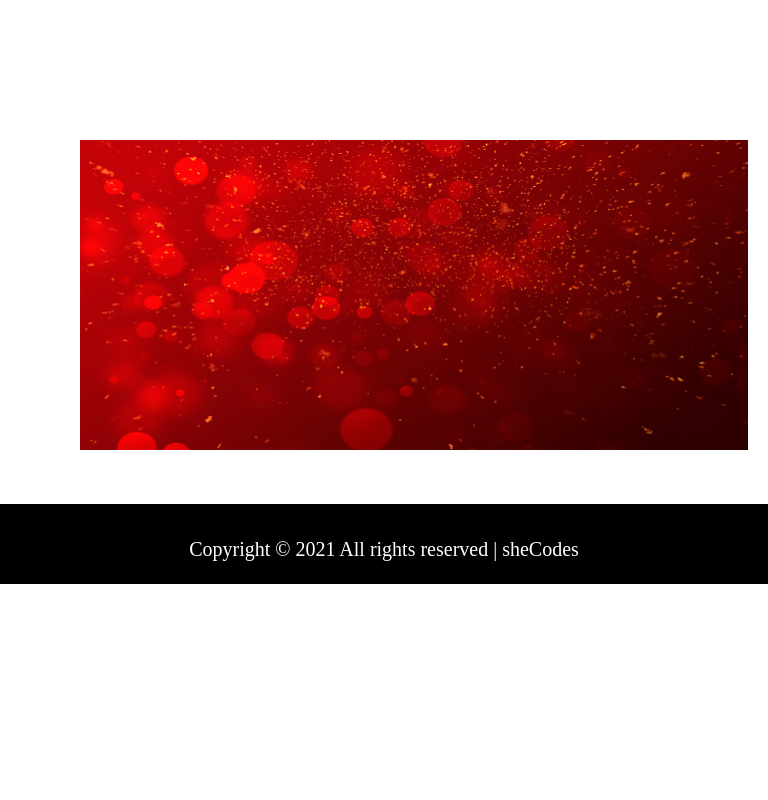
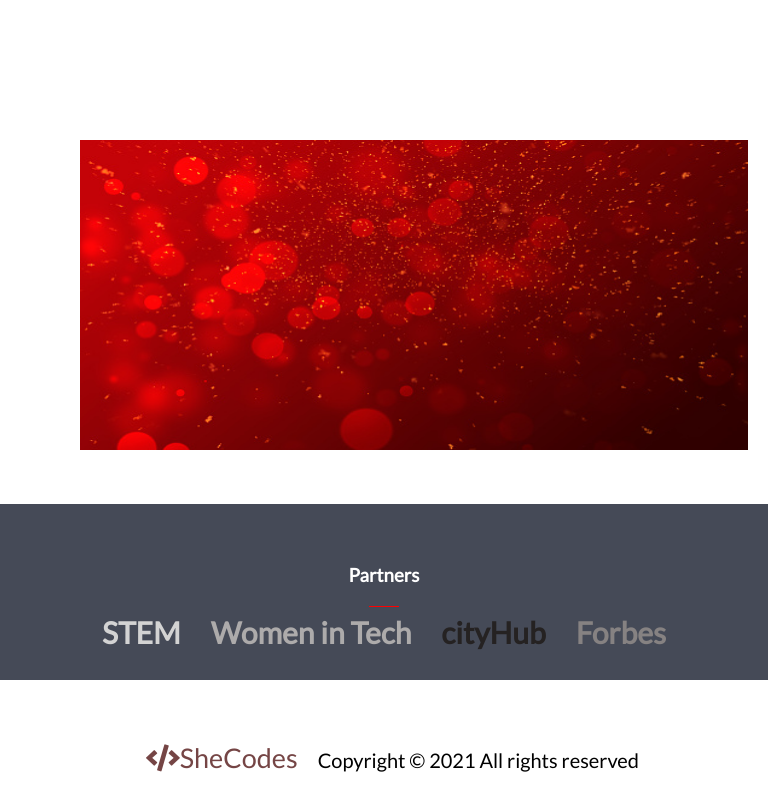
Before and after one commit to iLynette/sheCodes-capstone, a website: page about.html in a window 768 px wide. Shown: the part 1850-2650 px from the top of the page. Before the commit the page ends 2454 px from the top, so only its background shows below. Drawn offline with Linux system fonts and the light colour scheme; a web font is replaced by a local one.

Commit message:
Fix Footer logo and partner section in about page

```diff
--- a/about.html
+++ b/about.html
@@ -96,8 +96,25 @@
         </div>
     </section>
 
+    <section class="partners">
+        <div class="partner">
+            <div class="main">
+                <h3>Partners</h3>
+                <hr class="redLine">
+            </div>
+            <div class="supporters">
+                <span class="a">STEM</span>
+                <span class="b">Women in Tech</span>
+                <span class="c">cityHub</span>
+                <span class="d">Forbes</span>
+            </div>
+        </div>
+    </section>
+
     <footer class="icons2">
-        <p>Copyright © 2021 All rights reserved | sheCodes</p>
+
+        <span><a href="./index.html"><i class="fas fa-code"></i>SheCodes</a></span>
+        <p>Copyright © 2021 All rights reserved</p>
     </footer>
 <script src="./about.js"></script>
 </body>
--- a/main.css
+++ b/main.css
@@ -57,6 +57,26 @@ li {
     text-align: center;
     padding: 20px;
     font-size: 30px;
+  }
+
+  .icons2 {
+    display: flex;
+    flex-direction: row;
+    justify-content: center;
+    align-items: center;
+    margin: 0 auto;
+    font-family: "Lato", sans-serif;
+    gap: 20px;
+  }
+
+  .icons2 span {
+    padding-left: 17px;
+    padding-top: 15px;
+  }
+
+  .icons2 a {
+    color: rgb(117, 69, 69);
+    font-size: 27px;
   }
 
   .mobileNav ul li a {
@@ -435,7 +455,7 @@ li {
     align-items: center;
     gap: 15px;
     font-size: 22px;
-    padding-bottom: 20px;
+    padding-bottom: 40px;
     height: 35%;
     color: #fff;
     font-family: "Lato", sans-serif;
@@ -474,9 +494,9 @@ li {
     flex-direction: column;
     justify-content: center;
     text-align: center;
-    padding-top: 30px;
+    padding-top: 24px;
     margin-bottom: 5px;
-    color: #fff;
+    color: #000;
     font-size: 20px;
     height: 35px;
   }
@@ -542,6 +562,11 @@ li {
 
   .mailAddress {
     color: #fff;
+  }
+
+  .icons2 a {
+    color: rgb(117, 69, 69);
+    font-size: 27px;
   }
 
   .dark li a {
@@ -1025,15 +1050,24 @@ li {
   }
 
   .icons2 p {
-    background-color: #000;
+    background-color: #fff;
     display: flex;
     flex-direction: column;
     justify-content: center;
     text-align: center;
-    padding-top: 10px;
     margin-bottom: 5px;
-    color: #fff;
+    color: #000;
     font-size: 20px;
     height: 80px;
   }
+
+  .icons2 {
+    display: flex;
+    flex-direction: row;
+    justify-content: center;
+    align-items: center;
+    margin: 0 auto;
+    font-family: "Lato", sans-serif;
+    gap: 20px;
+  }
 }
```
